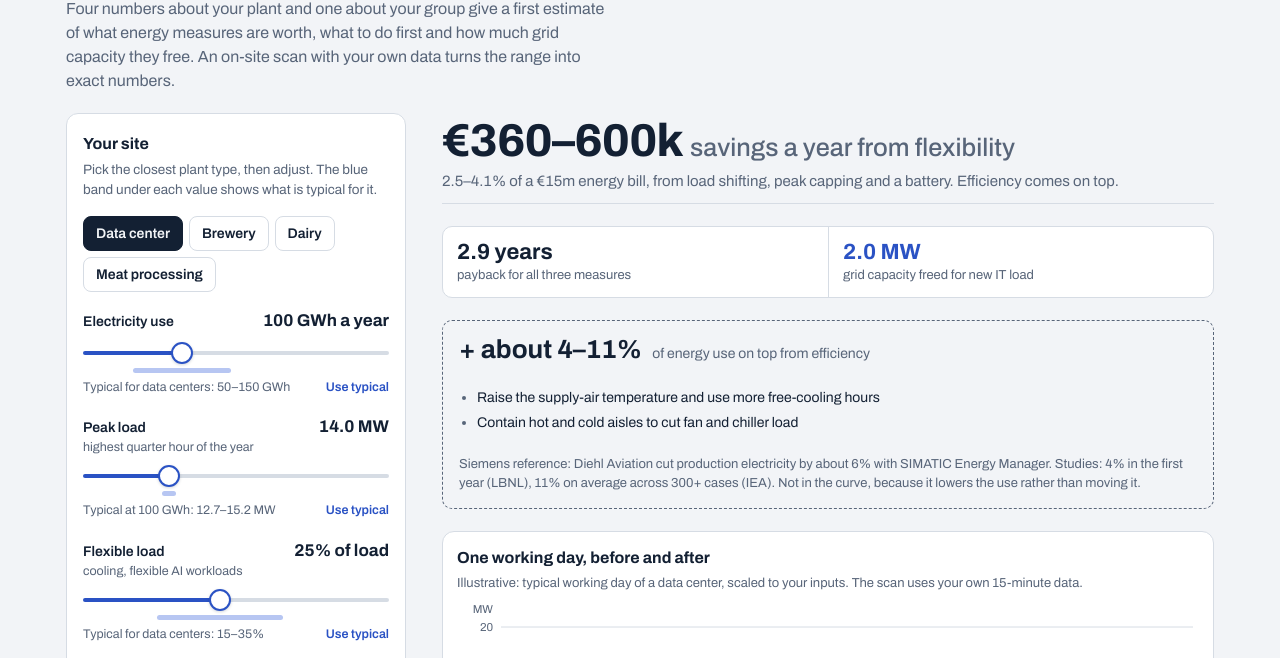
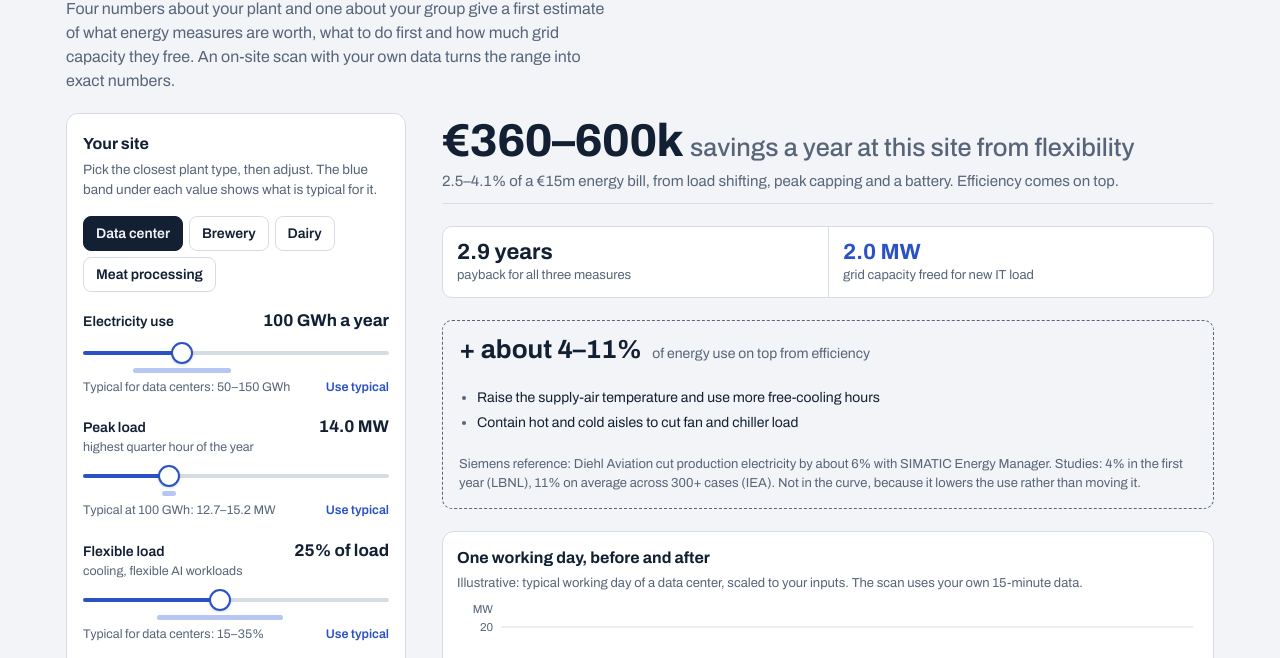
Before and after one commit to LaurensDo/Siemens-case-energyscan, a plain HTML site: page index.html in a window 1280 px wide. Shown: the part 67-725 px from the top of the page. Drawn offline with Linux system fonts and the light colour scheme.

Commit message:
Bring back 'at this site/plant' in the headline
Co-Authored-By: Claude Opus 5.5 <noreply@anthropic.com>
Claude-Session: https://claude.ai/code/session_01Uj37NpBQWKu2pa8JnGMuUR

```diff
--- a/index.html
+++ b/index.html
@@ -304,7 +304,7 @@ footer { font-size: 12.5px; color: var(--muted); border-top: 1px solid var(--lin
 
   <main class="grid">
     <section class="headline" aria-live="polite">
-      <p class="big num"><span id="r-save">€0.7–1.2m</span> <span class="unit" id="r-unit">savings a year from flexibility</span></p>
+      <p class="big num"><span id="r-save">€0.7–1.2m</span> <span class="unit" id="r-unit">savings a year at this site from flexibility</span></p>
       <p class="sub num" id="r-sub">5.0–8.4% of a €15m energy bill, from load shifting, peak capping and a battery. Efficiency comes on top.</p>
     </section>
 
@@ -844,6 +844,7 @@ footer { font-size: 12.5px; color: var(--muted); border-top: 1px solid var(--lin
     el("lg-after").hidden = c.over; el("lg-cap").hidden = c.over; el("lg-avg").hidden = !c.over;
     el("curve-src").textContent = "Illustrative: typical working day of a " + ARCH[arch].label + ", scaled to your inputs. The scan uses your own 15-minute data.";
     el("r-save").textContent = eurRange(r.save);
+    el("r-unit").textContent = "savings a year at this " + unit + " from flexibility";
     el("r-sub").textContent = pctRange(r.share) + " of a " + eur(r.bill) + " energy bill, from load shifting, peak capping and a battery. Efficiency comes on top.";
     el("k-pay").textContent = years(r.pay);
     el("k-mw").textContent = r.freedMW.toFixed(1) + " MW";
```
